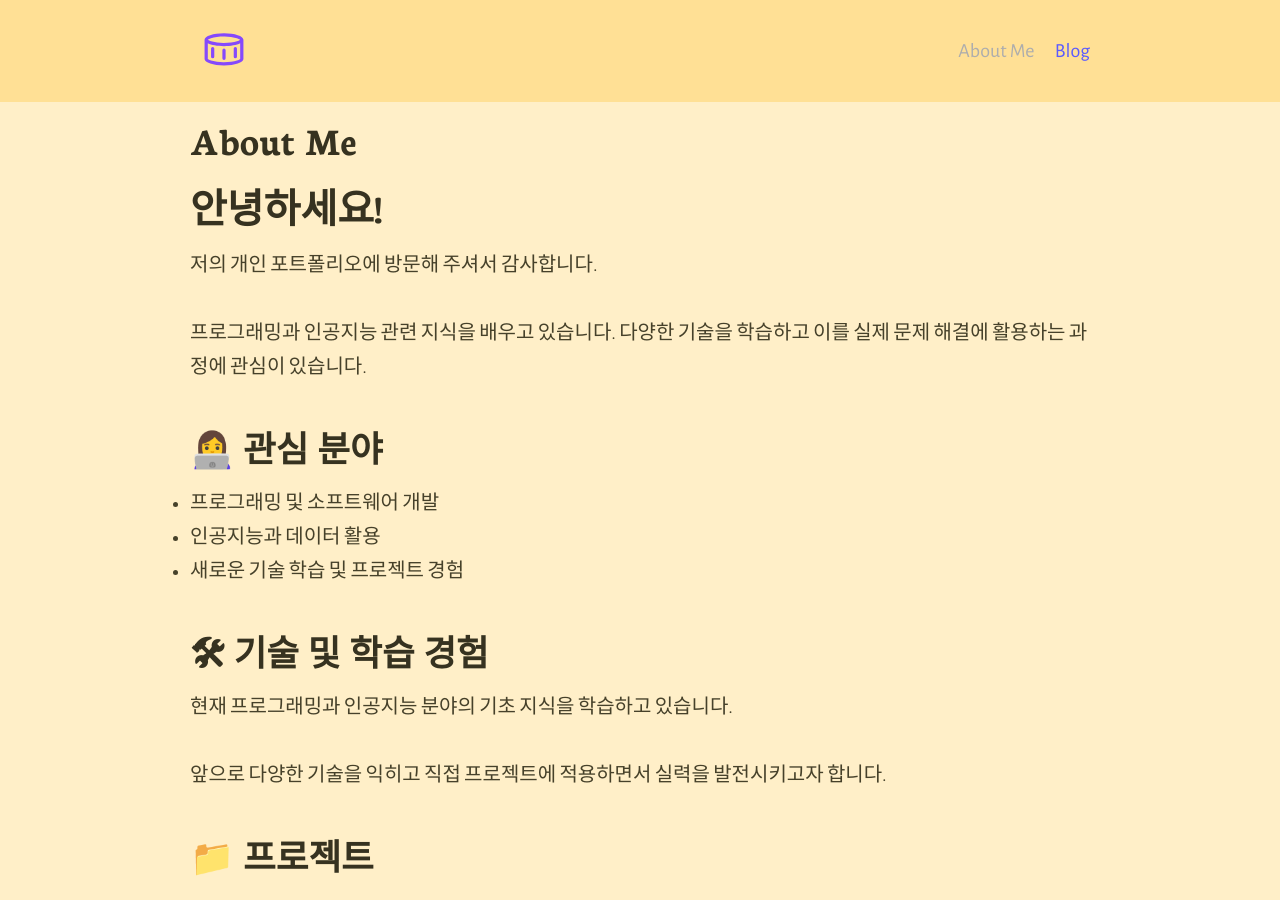
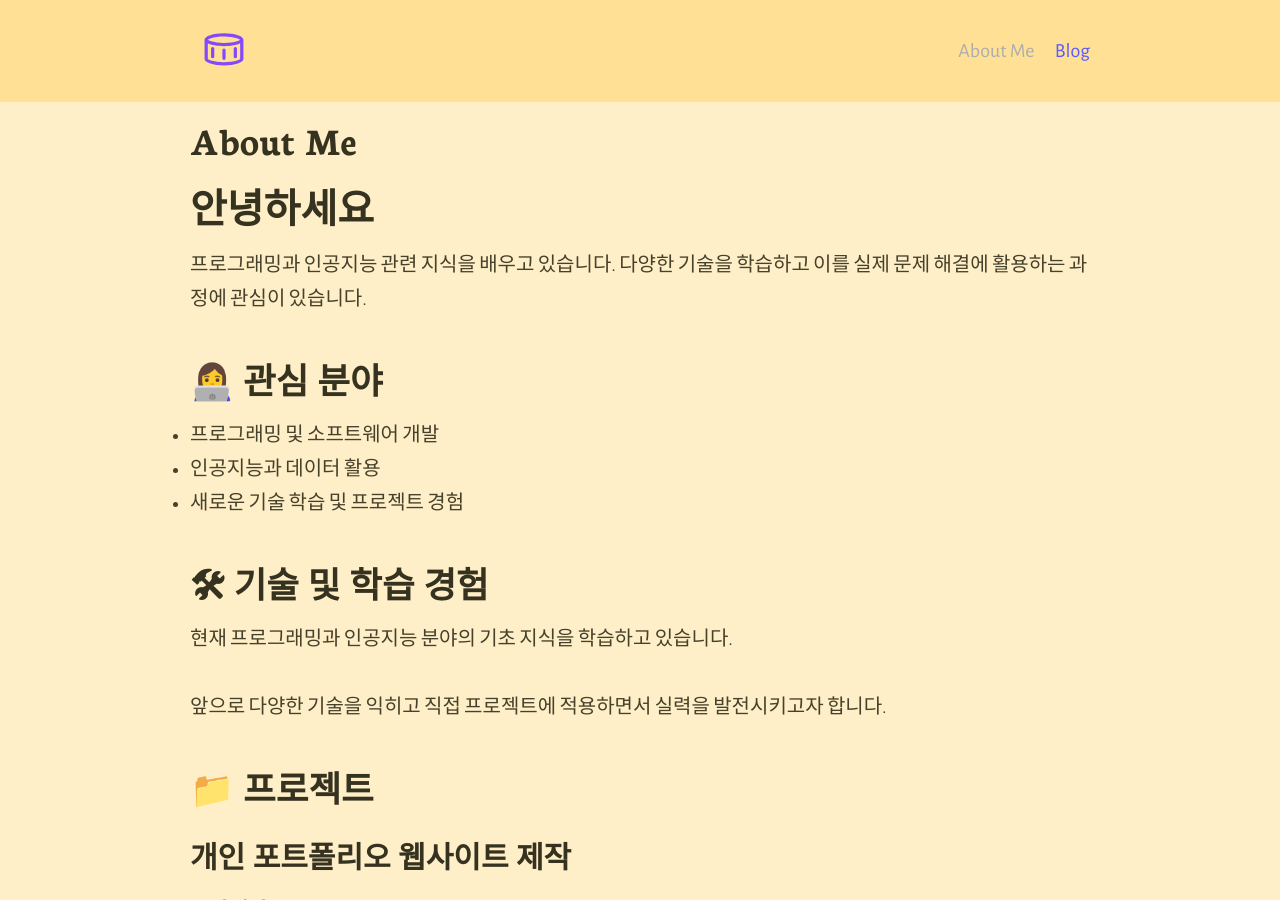
Before and after one commit to GAEUN0331/7AEUN.github.io, a Jekyll site: the page built from about.md, in a window 1280 px wide and 900 px high. Built offline with Jekyll 4.4.1, drawn with Linux system fonts in a browser that asks for light colours.

Commit message:
Update about.md

```diff
--- a/about.md
+++ b/about.md
@@ -4,9 +4,7 @@ title: About Me
 permalink: /about/
 ---
 
-# 안녕하세요!
-
-저의 개인 포트폴리오에 방문해 주셔서 감사합니다.
+# 안녕하세요
 
 프로그래밍과 인공지능 관련 지식을 배우고 있습니다. 다양한 기술을 학습하고 이를 실제 문제 해결에 활용하는 과정에 관심이 있습니다.
 
```
